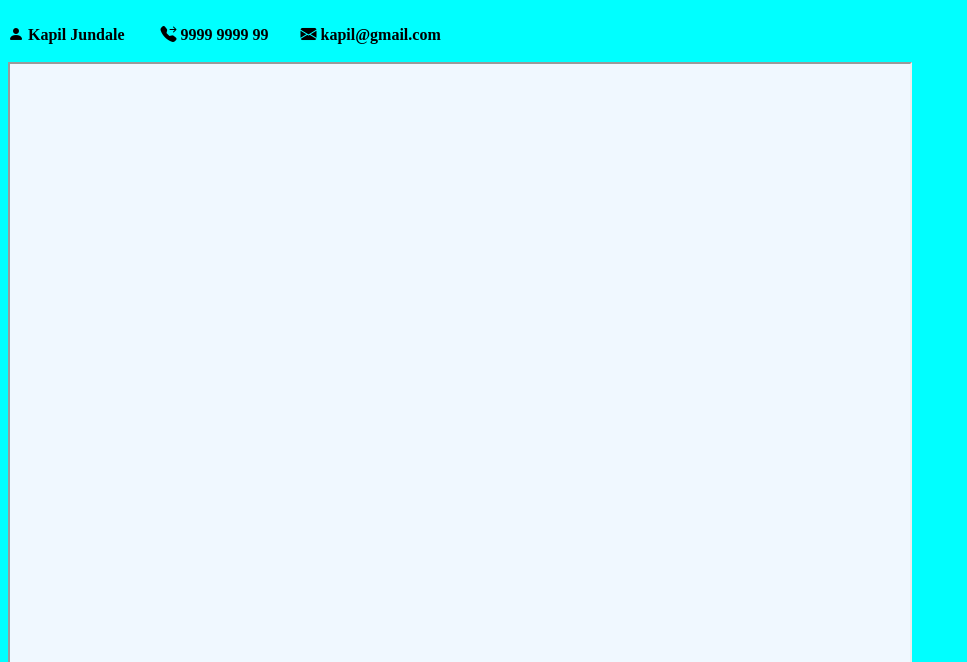
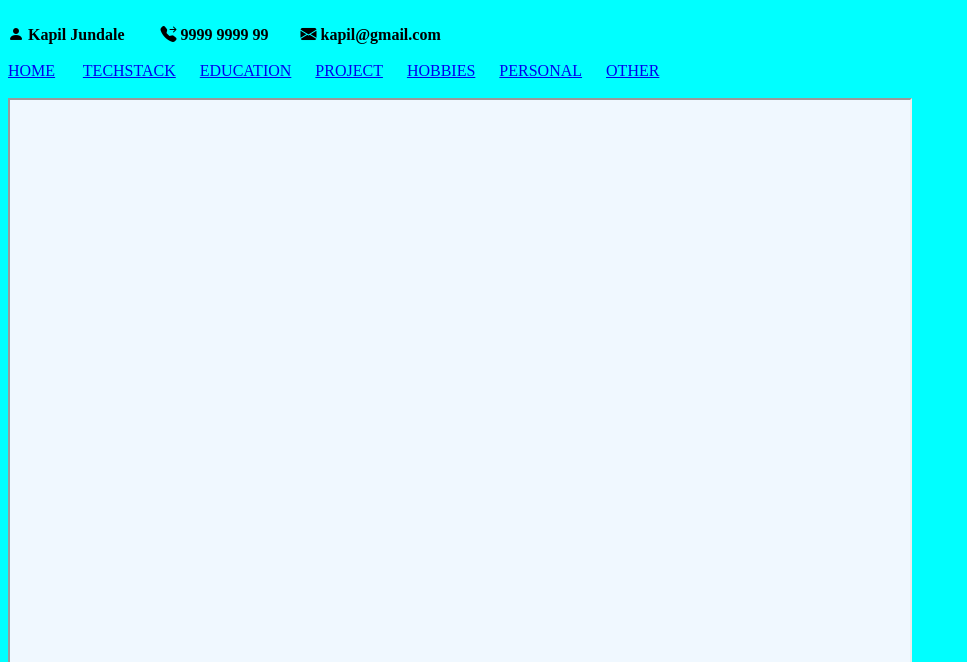
Before and after one commit to kapiljundale/MyProfile, a plain HTML site: page Index.html in a window 1280 px wide. Shown: the top 662 px of the page, without its empty margins (0-967 px from the left). Drawn offline with nearby package versions, Linux system fonts and the light colour scheme.

Commit message:
update new
update new

```diff
--- a/Index.html
+++ b/Index.html
@@ -24,11 +24,20 @@
     <span> <i class="bi bi-telephone-forward-fill"></i></i> <strong>9999&nbsp;9999&nbsp;99</strong></span>
     &nbsp;&nbsp;&nbsp;&nbsp;&nbsp;&nbsp;
     <span><i class="bi bi-envelope-fill"></i></i> <strong>kapil@gmail.com</strong></span>
+    <br>
+    <br>
+    <a  href="Home.html" target="My_Frame"> HOME</a> &nbsp; &nbsp; &nbsp;
+    <a href="TECHSTACK.html" target="My_Frame">TECHSTACK</a>&nbsp; &nbsp; &nbsp;
+    <a href="#" target="My_Frame">EDUCATION</a>&nbsp; &nbsp; &nbsp;
+    <a href="#" target="My_Frame">PROJECT</a>&nbsp; &nbsp; &nbsp;
+    <a href="#" target="My_Frame">HOBBIES</a>&nbsp; &nbsp; &nbsp;
+    <a href="#" target="My_Frame">PERSONAL</a>&nbsp; &nbsp; &nbsp;
+    <a href="#" target="My_Frame">OTHER</a>&nbsp; &nbsp; &nbsp;
 </header>
 
 <body>
     <br>
-    <iframe width="900" height="600" frameborder="10px"></iframe>
+    <iframe name="My_Frame" width="900" height="600" frameborder="10px"></iframe>
 </body>
 <footer>
     <p>
```
Also changed, not shown: TECHSTACK.html (added, +19 -0 lines).
